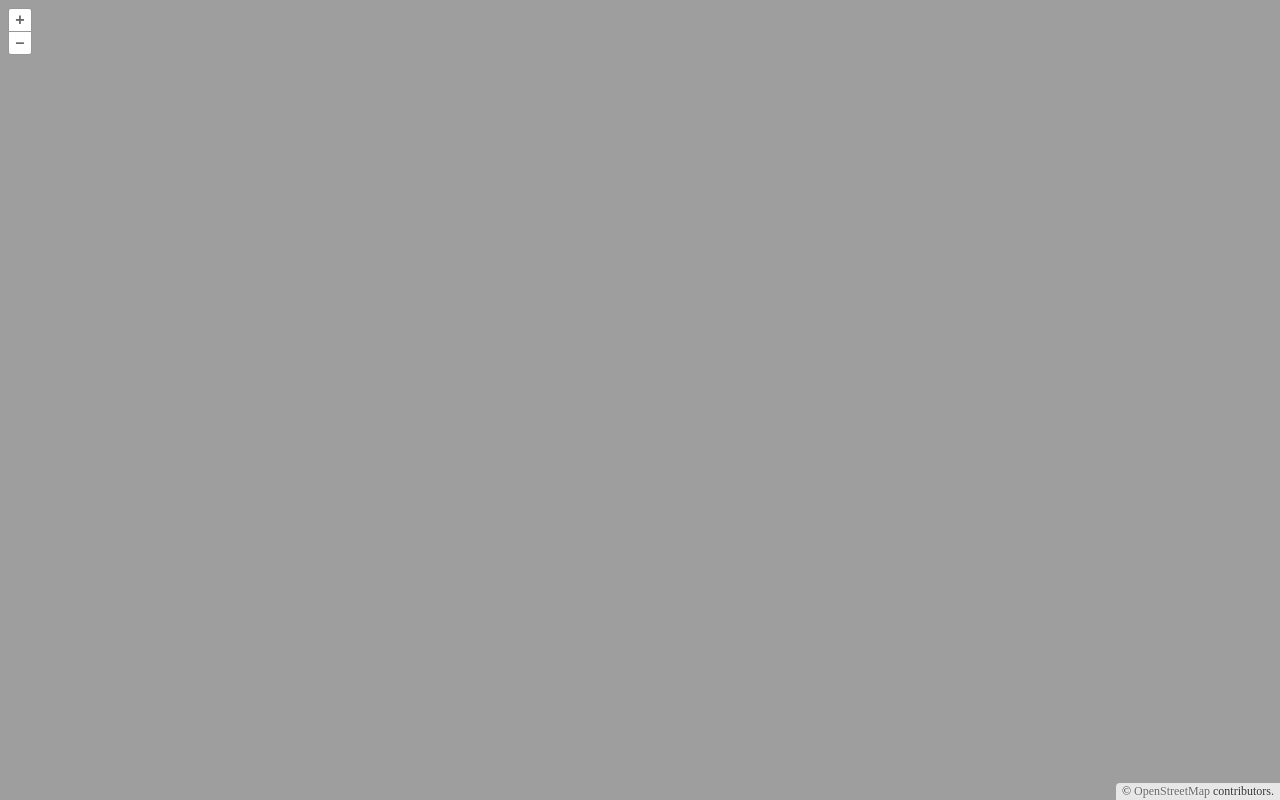
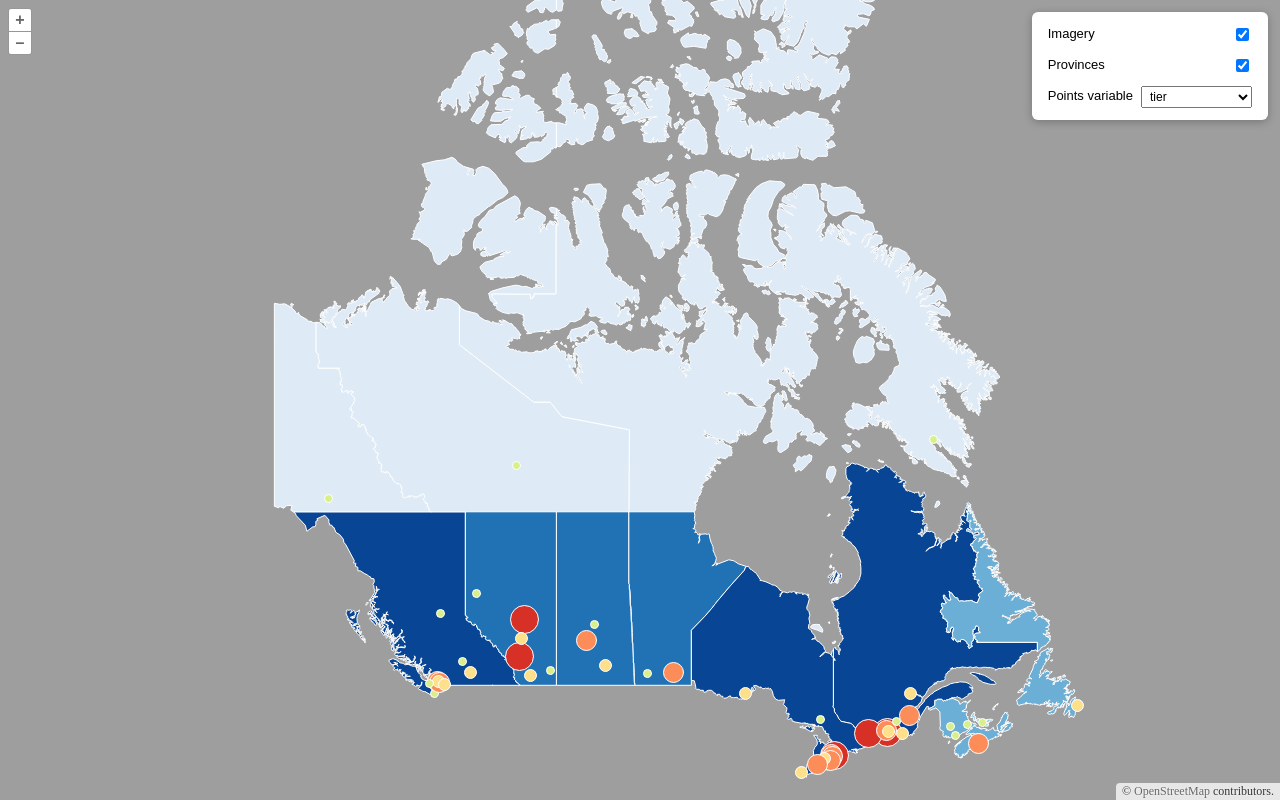
Before and after one commit to JoseFrancoJimenez/JoseAI, a website built with Vite: page apps/testApp/index.html in a window 1280 px wide. Built offline with nearby package versions, Linux system fonts and the light colour scheme; files whose address does not match are found by name.

Commit message:
build(monorepo): consolidate build config and deps to root
- Move package.json, tsconfig.json, vite.config.ts from apps/testApp to root
- Configure @lib alias in vite.config.ts pointing to lib/
- Add @lib paths to tsconfig.json and fix include to cover apps/ and lib/
- Update root .gitignore to exclude node_modules

```diff
--- a/apps/testApp/index.html
+++ b/apps/testApp/index.html
@@ -16,6 +16,6 @@
   </head>
   <body>
     <div id="map"></div>
-    <script type="module" src="/src/main.ts"></script>
+    <script type="module" src="./src/main.ts"></script>
   </body>
 </html>
--- a/apps/testApp/src/main.ts
+++ b/apps/testApp/src/main.ts
@@ -1,29 +1,82 @@
 import 'ol/ol.css';
-import Map from 'ol/Map';
-import View from 'ol/View';
 import TileLayer from 'ol/layer/Tile';
 import OSM from 'ol/source/OSM';
 import { fromLonLat, transformExtent } from 'ol/proj';
 
+import { AppMap } from '@lib/openLayers/map/appMap.ts';
+import type { VectorAppLayer } from '@lib/openLayers/layers/vectorLayer.ts';
+import type { VectorLayerConfig, TileLayerConfig } from '@lib/openLayers/layers/types.ts';
+
+import provincesConfig from '@lib/openLayers/testFiles/layers/provinces.json';
+import pointsConfig from '@lib/openLayers/testFiles/layers/points.json';
+import imageryConfig from '@lib/openLayers/testFiles/layers/imagery.json';
+
 const CANADA_EXTENT = transformExtent([-141.0, 41.7, -60.6, 78.1], 'EPSG:4326', 'EPSG:3857');
 
-const view = new View({
-  projection: 'EPSG:3857',
-  center: fromLonLat([-96.8, 71.4]),
+const appMap = new AppMap({
+  target: 'map',
+  center: fromLonLat([-96.8, 71.4]) as [number, number],
   zoom: 3,
   extent: CANADA_EXTENT,
   constrainOnlyCenter: true,
   minZoom: 3,
 });
 
-const map = new Map({
-  target: 'map',
-  layers: [
-    new TileLayer({ source: new OSM() }),
-  ],
-  view,
+appMap.map.addLayer(new TileLayer({ source: new OSM(), zIndex: 0 }));
+
+const imagery = appMap.addLayer(imageryConfig as unknown as TileLayerConfig);
+const provinces = appMap.addLayer(provincesConfig as unknown as VectorLayerConfig);
+const points = appMap.addLayer(pointsConfig as unknown as VectorLayerConfig) as VectorAppLayer;
+
+appMap.map.once('postrender', () => {
+  appMap.map.getView().fit(CANADA_EXTENT, { padding: [20, 20, 20, 20] });
 });
 
-map.once('postrender', () => {
-  view.fit(CANADA_EXTENT, { padding: [20, 20, 20, 20] });
-});
+// ── Demo panel ────────────────────────────────────────────────────────────────
+
+const panel = document.createElement('div');
+panel.style.cssText = `
+  position: absolute; top: 12px; right: 12px; z-index: 100;
+  background: #fff; border-radius: 6px; padding: 12px 16px;
+  box-shadow: 0 2px 8px rgba(0,0,0,.25); font: 13px/1.6 sans-serif;
+  display: flex; flex-direction: column; gap: 10px; min-width: 200px;
+`;
+document.body.appendChild(panel);
+
+function row(label: string, control: HTMLElement): HTMLElement {
+  const div = document.createElement('div');
+  div.style.cssText = 'display:flex; align-items:center; gap:8px;';
+  const lbl = document.createElement('label');
+  lbl.textContent = label;
+  lbl.style.flex = '1';
+  div.appendChild(lbl);
+  div.appendChild(control);
+  return div;
+}
+
+// Imagery visibility
+const imageryCheck = document.createElement('input');
+imageryCheck.type = 'checkbox';
+imageryCheck.checked = imagery.visible;
+imageryCheck.onchange = () => { imagery.visible = imageryCheck.checked; };
+panel.appendChild(row('Imagery', imageryCheck));
+
+// Provinces visibility
+const provincesCheck = document.createElement('input');
+provincesCheck.type = 'checkbox';
+provincesCheck.checked = provinces.visible;
+provincesCheck.onchange = () => { provinces.visible = provincesCheck.checked; };
+panel.appendChild(row('Provinces', provincesCheck));
+
+// Points variable selector
+const variableSelect = document.createElement('select');
+variableSelect.style.cssText = 'font-size:12px; padding:2px 4px;';
+for (const v of (points as VectorAppLayer).variables) {
+  const opt = document.createElement('option');
+  opt.value = v.id;
+  opt.textContent = v.id;
+  opt.selected = v.id === points.variable.id;
+  variableSelect.appendChild(opt);
+}
+variableSelect.onchange = () => { points.setVariable(variableSelect.value); };
+panel.appendChild(row('Points variable', variableSelect));
```
Also changed, not shown: package.json (added, +18 -0 lines), tsconfig.json (added, +26 -0 lines), vite.config.ts (added, +14 -0 lines), 2 other files.
